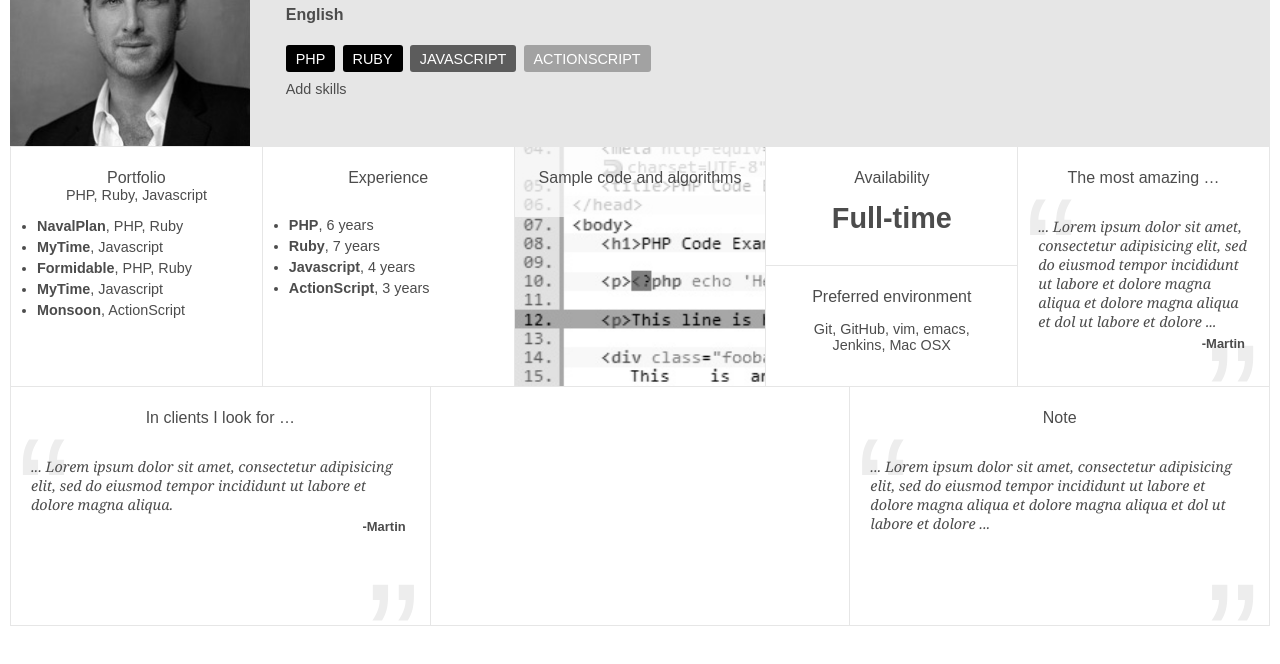
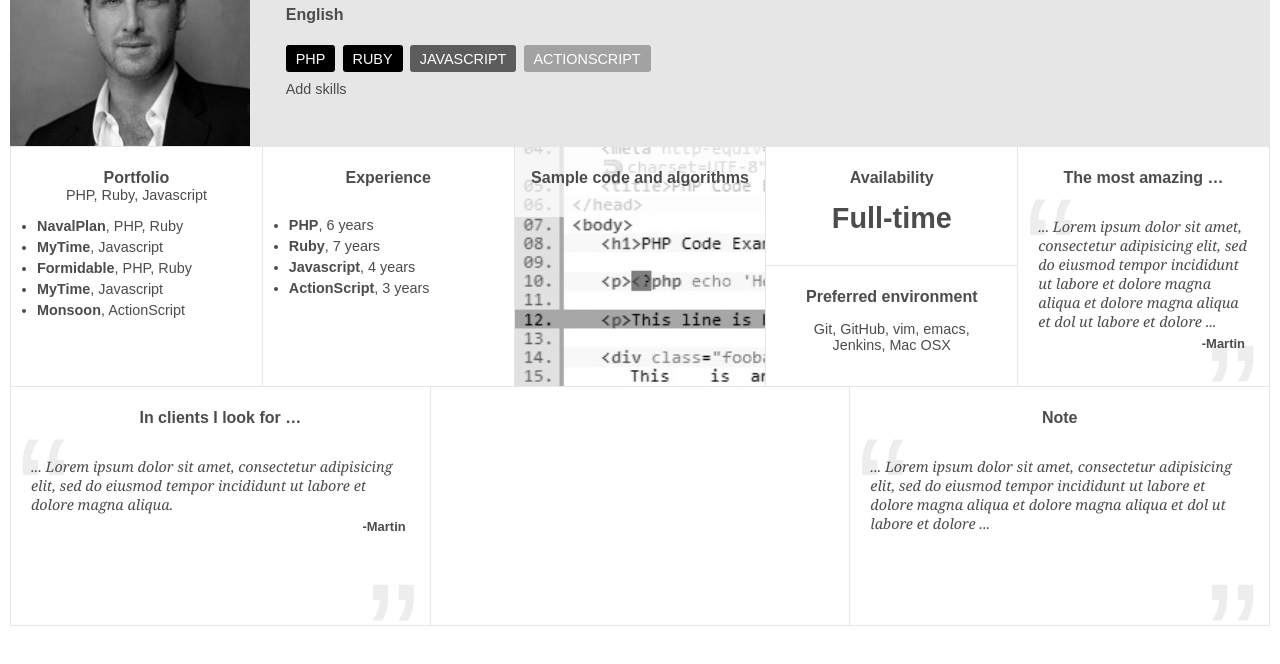
Before and after one commit to ermolaevalexey/return_on_intelligence_test_task, a website: page src/index.html in a window 1280 px wide. Shown: the part 104-768 px from the top of the page. Drawn offline with nearby package versions, Linux system fonts and the light colour scheme; files that its build step writes are made by us from their sources.

Commit message:
fixed h3 styles

```diff
--- a/src/css/main.scss
+++ b/src/css/main.scss
@@ -26,6 +26,10 @@ h1 {
 
 h2 {
 	font-size: 1.875em;
+}
+
+h3 {
+	font-weight: bold;
 }
 
 /* /Basics */
```
